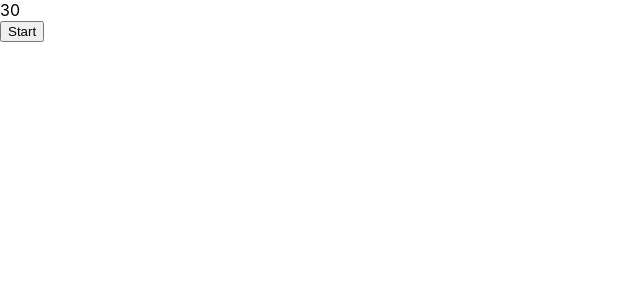
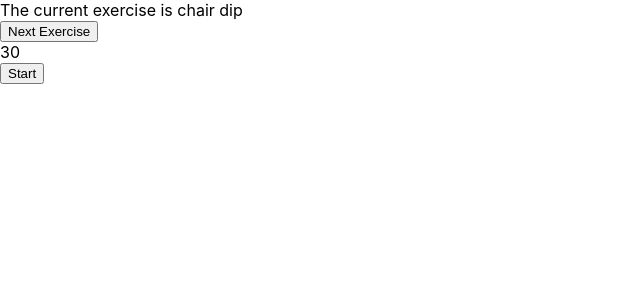
Before and after one commit to corygold-dev/2min.fit, a React (Create React App) app: page / in a window 1280 px wide. Shown: the top 300 px of the page, without its empty margins (0-640 px from the left). Built offline with nearby package versions, Linux system fonts and the light colour scheme; the HTML template or start-up script is replaced by a standard one.

Commit message:
Add ability to switch between various exercises in app

```diff
--- a/src/App.jsx
+++ b/src/App.jsx
@@ -1,8 +1,16 @@
-import Counter from './components/Counter';
+import { useState } from "react";
+import Counter from "./components/Counter";
+import { ExerciseDisplay } from "./components/ExerciseDisplay";
+import exercises from "./exercises";
 
 function App() {
+  const [exerciseNum, setExerciseNum] = useState(1);
   return (
     <div>
+      <ExerciseDisplay
+        exerciseNum={exerciseNum}
+        setExerciseNum={setExerciseNum}
+      />
       <Counter />
     </div>
   );
--- /dev/null
+++ b/src/components/ExerciseDisplay.jsx
@@ -0,0 +1,26 @@
+import React from "react";
+import exercises from "../exercises";
+
+export const ExerciseDisplay = ({ exerciseNum, setExerciseNum }) => {
+  const exerciseBlock = exercises[new Date().getDay()];
+
+  const handleNextExercise = () => {
+    setExerciseNum(exerciseNum + 1);
+  };
+
+  const handlePrevExercise = () => {
+    setExerciseNum(exerciseNum - 1);
+  };
+
+  return (
+    <>
+      <div>The current exercise is {exerciseBlock[exerciseNum]}</div>
+      {exerciseNum < 3 ? (
+        <button onClick={handleNextExercise}>Next Exercise</button>
+      ) : null}
+      {exerciseNum > 1 ? (
+        <button onClick={handlePrevExercise}>Previous Exercise</button>
+      ) : null}
+    </>
+  );
+};
--- a/src/exercises.js
+++ b/src/exercises.js
@@ -1,28 +1,28 @@
 const exercises = {
   1: {
-    upper: "push-up",
-    lower: "air squat",
-    stretch: "right shoulder stretch",
+    1: "push-up",
+    2: "air squat",
+    3: "right shoulder stretch",
   },
   2: {
-    upper: "pull-up",
-    lower: "glute bridge",
-    stretch: "squat prying",
+    1: "pull-up",
+    2: "glute bridge",
+    3: "squat prying",
   },
   3: {
-    upper: "chair dip",
-    lower: "lunge",
-    stretch: "sitting V stretch",
+    1: "chair dip",
+    2: "lunge",
+    3: "sitting V stretch",
   },
   4: {
-    upper: "row",
-    lower: "good morning",
-    stretch: "lying pigeon",
+    1: "row",
+    2: "good morning",
+    3: "lying pigeon",
   },
   5: {
-    upper: "8 count pushup",
-    lower: "8 count pushup",
-    strech: "hip flexor",
+    1: "8 count pushup",
+    2: "test lower body",
+    3: "hip flexor",
   },
 };
 
```
